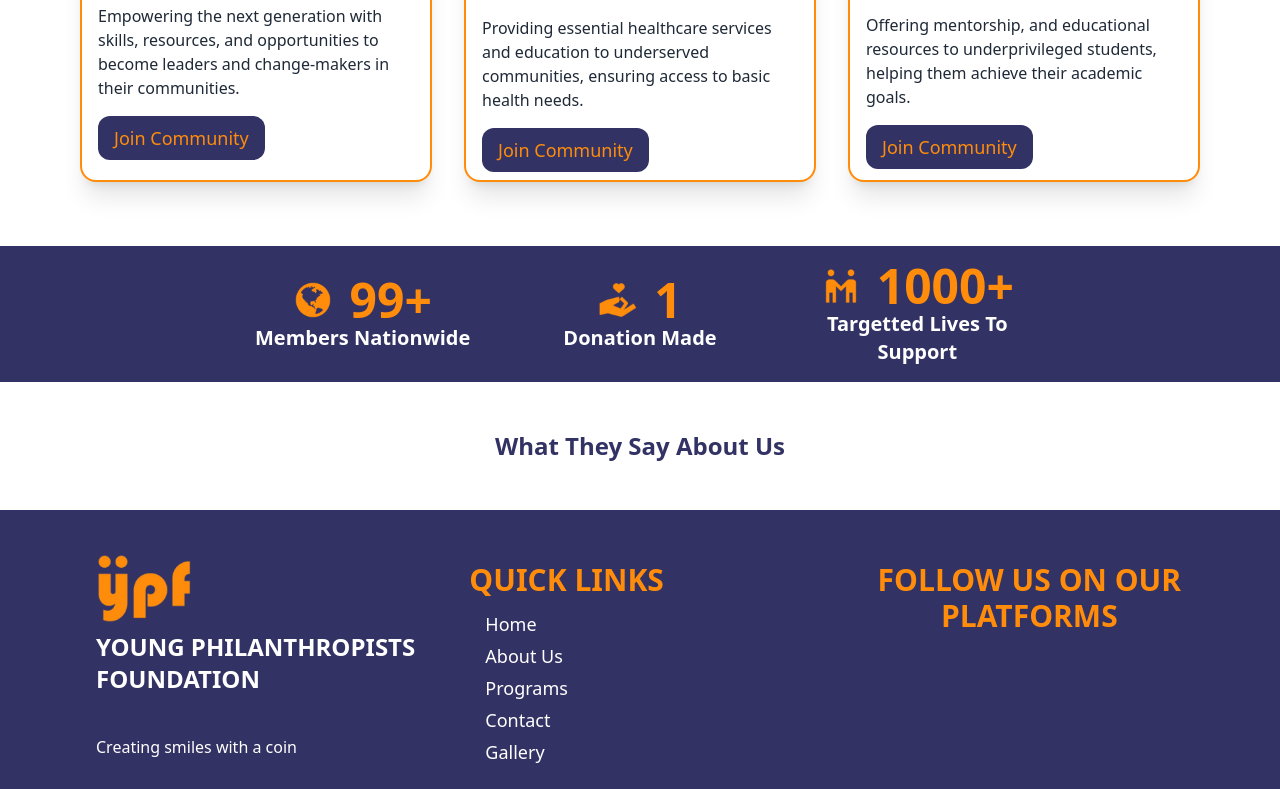
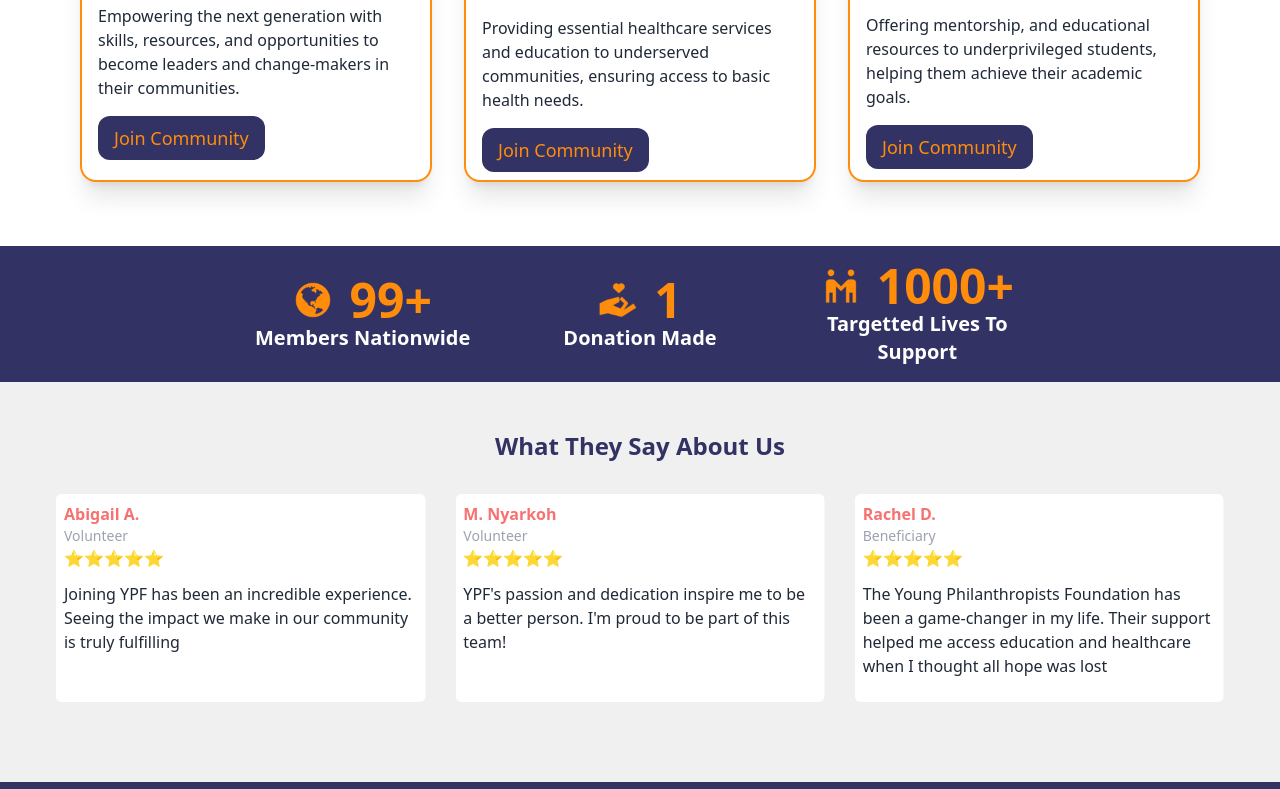
Before and after one commit to lutheralien/YPF_ALIEN, a React (Vite) app: page / in a window 1280 px wide. Shown: the part 2008-2797 px from the top of the page. Built offline with nearby package versions, Linux system fonts and the light colour scheme.

Commit message:
Added swiper js

```diff
--- a/package.json
+++ b/package.json
@@ -13,7 +13,8 @@
     "react": "^18.3.1",
     "react-dom": "^18.3.1",
     "react-icons": "^5.3.0",
-    "react-router-dom": "^6.26.2"
+    "react-router-dom": "^6.26.2",
+    "swiper": "^11.1.14"
   },
   "devDependencies": {
     "@eslint/js": "^9.9.0",
--- a/src/components/Footer.jsx
+++ b/src/components/Footer.jsx
@@ -1,10 +1,17 @@
 import React from 'react'
 import Logo from '../assets/logo.png'
+import { MdOutlineKeyboardArrowRight } from 'react-icons/md'
+import { AiFillTikTok } from 'react-icons/ai'
+import { FaLinkedin } from 'react-icons/fa6'
+import { BsTwitterX } from 'react-icons/bs'
+import { IoLogoWhatsapp, IoLogoYoutube } from 'react-icons/io'
+import { FaInstagramSquare } from 'react-icons/fa'
+import { Link } from 'react-router-dom'
 
 const Footer = () => {
   return (
     <div className='bg-purple w-[100%] px-8 md:px-12 lg:px-20'>
-        <div className='grid grid-cols-2 md:grid-cols-3  gap-12 py-10'>
+        <div className='grid grid-cols-2 lg:grid-cols-3  gap-12 py-10'>
             <div className='flex flex-col gap-10 '>
                 <div className='flex flex-col gap-1'>
                     <img src={Logo} alt="" className='md:w-32 w-24'/>
@@ -15,15 +22,24 @@ const Footer = () => {
             <div>
                 <h1 className='text-orange font-semibold text-xl md:text-3xl mt-3'>QUICK LINKS</h1>
                 <ul className='pl-4 text-white my-3 flex flex-col gap-1 md:text-lg'>
-                    <li>Home</li>
-                    <li>About Us</li>
-                    <li>Programs</li>
-                    <li>Contact</li>
-                    <li>Gallery</li>
+                    <Link to='/'><li className='flex gap-2 items-center'><MdOutlineKeyboardArrowRight /> Home</li></Link>
+                    <Link to='/about'><li className='flex gap-2 items-center'><MdOutlineKeyboardArrowRight /> About Us</li></Link>
+                    <Link to='/program'><li className='flex gap-2 items-center'><MdOutlineKeyboardArrowRight /> Programs</li></Link>
+                    <Link to='/contact'><li className='flex gap-2 items-center'><MdOutlineKeyboardArrowRight /> Contact Us</li></Link>
+                    <Link to='/'><li className='flex gap-2 items-center'><MdOutlineKeyboardArrowRight /> Donate</li></Link>
+
                 </ul>
             </div>
-            <div>
-                <h1 className='text-orange text-xl md:text-3xl font-semibold text-center mt-3 max-md:w-[80vw]'>FOLLOW US ON OUR PLATFORMS</h1>
+            <div className='w-full flex flex-col gap-4 max-lg:w-[80vw]'>
+                <h1 className='text-orange text-xl md:text-3xl font-semibold text-center mt-3'>FOLLOW US ON OUR PLATFORMS</h1>
+                <div className='grid grid-cols-4 md:grid-cols-6 lg:grid-cols-3 text-5xl gap-4 md:place-items-center mx-auto md:mx-16 text-white text-center'>
+                    <a href="https://www.tiktok.com/@our_ypf?_t=8ponWxaObig&_r=1" target="_blank" rel="noopener noreferrer"><AiFillTikTok /></a>
+                    <a href="https://www.linkedin.com/company/young-philantropists-foundation/?viewAsMember=true" target="_blank" rel="noopener noreferrer"><FaLinkedin /></a>
+                    <a href="https://x.com/our_ypf?s=11" target="_blank" rel="noopener noreferrer"><BsTwitterX /></a>
+                    <a href="https://youtube.com/@ourypf?si=WgS_SiiQCW9MZxVI" target="_blank" rel="noopener noreferrer"><IoLogoYoutube /></a>
+                    <a href="https://chat.whatsapp.com/FPj0wE9G9Zw1LtdRAU1NCU " target="_blank" rel="noopener noreferrer"><IoLogoWhatsapp /></a>
+                    <a href="https://www.instagram.com/our_ypf?igsh=aTZuN3Y0NHluNmdl&utm_source=qr" target="_blank" rel="noopener noreferrer"><FaInstagramSquare /></a>
+                </div>
             </div>
         </div>
         <div className='w-full h-0.5 bg-orange'/>
--- a/src/pages/Home.jsx
+++ b/src/pages/Home.jsx
@@ -11,6 +11,47 @@ import Img2 from '../assets/home-img2.png'
 import Img3 from '../assets/home-img3.png'
 import Banner from '../components/Banner'
 import Footer from '../components/Footer'
+import { Navigation, Pagination, Scrollbar, A11y, Autoplay } from 'swiper/modules'
+import { Swiper, SwiperSlide } from 'swiper/react';
+import 'swiper/css';
+import 'swiper/css/navigation';
+import 'swiper/css/pagination';
+import 'swiper/css/scrollbar';
+import { Link } from 'react-router-dom'
+
+
+const TestimonialData = [
+  {
+    text: "I was struggling to feed my family after losing my job, but YPF's food drive gave us a second chance. Thank you for caring!",
+    name: "Joseph Broni",
+    position: "Beneficiary"
+  },
+  {
+    text: "Joining YPF has been an incredible experience. Seeing the impact we make in our community is truly fulfilling",
+    name: "Abigail A.",
+    position: "Volunteer"
+  },
+  {
+    text: "YPF's passion and dedication inspire me to be a better person. I'm proud to be part of this team!",
+    name: "M. Nyarkoh",
+    position: "Volunteer"
+  },
+  {
+    text: "The Young Philanthropists Foundation has been a game-changer in my life. Their support helped me access education and healthcare when I thought all hope was lost",
+    name: "Rachel D.",
+    position: "Beneficiary"
+  },
+  {
+    text: "YPF is more than just a foundation – it's a movement of young people driven by compassion and empathy.",
+    name: "Paa Kwesi, President",
+    position: "Founder"
+  },
+  {
+    text: "YPF is more than just a foundation – it's a movement of young people driven by compassion and empathy.I was hesitant to try online health coaching but Blugle's platform is so convenient and use friendly.",
+    name: "Gabby, YPF Software Developer",
+    position: "Member"
+  }
+]
 
 
 const notes = [
@@ -67,8 +108,10 @@ const Home = () => {
                 <h1 className='text-4xl md:text-5xl lg:text-6xl font-semibold leading-[1.2]'>Empowering <span className='text-orange'>Youth</span> to Help the <span className='text-orange'>Needy</span></h1>
                 <p className='md:text-2xl text-xl px-10'>Join us in making a great difference in our society today</p>
                 <div className='flex items-center gap-12 justify-center py-3'>
-                    <button className='bg-orange text-white rounded-3xl py-1 px-5 md:py-2 md:px-10 md:text-2xl font-normal'>Donate Now</button>
-                    <button className='bg-white border-2 border-orange text-orange rounded-3xl py-1 px-5 md:py-2 md:px-10 md:text-2xl font-normal'>Read More</button>
+                    <button className='hover:bg-white border-2 hover:border-orange hover:text-orange duration-300 hover:scale-105 ease-linear border-orange bg-orange text-white rounded-3xl py-1 px-5 md:py-2 md:px-10 md:text-2xl font-normal'>Donate Now</button>
+                    <Link to='/about'>
+                        <button className='bg-white border-2 border-orange text-orange rounded-3xl py-1 px-5 md:py-2 md:px-10 md:text-2xl font-normal hover:bg-orange hover:text-white hover:scale-105 duration-300 ease-linear'>Read More</button>
+                    </Link>
                 </div>
             </div>
             <img src={Hero} alt="" className='filter grayscale h-full w-full bg-cover'/>
@@ -100,14 +143,18 @@ const Home = () => {
                 </div>
                 <p className='my-6 text-orange italic'>Let’s create smiles with a coin...</p>
                 <div className='flex items-center gap-12'>
-                    <button className='md:py-3 md:px-16 py-2 px-2 bg-orange text-white text-xl flex gap-3 items-center'>
+                    <Link to='/about'>
+                        <button className='md:py-3 md:px-16 py-2 px-2 bg-orange text-white text-xl flex gap-3 items-center hover:scale-75 duration-300 ease-linear'>
                             <FaArrowLeftLong />
                             <p>Our Mission</p>
                         </button>
-                    <button className='md:py-3 md:px-16 py-2 px-2 bg-purple text-white text-xl flex gap-3 items-center'>
+                    </Link>
+                    <Link to='/about'>
+                        <button className='md:py-3 md:px-16 py-2 px-2 bg-purple text-white text-xl flex gap-3 items-center hover:scale-75 duration-300 ease-linear'>
                             <FaArrowLeftLong />
                             <p>Our Vision</p>
                         </button>
+                    </Link>
                 </div>
             </div>
         </div>
@@ -137,13 +184,57 @@ const Home = () => {
         <div className=''>
             <Banner />
         </div>
-        <div className='bg-white py-12'>
+        <div className='bg-[#F0F0F0] py-12'>
             <h1 className='text-center text-2xl m:text-4xl font-semibold text-purple'>What They Say About Us</h1>
-            <div>
-
+        <div className='my-4 py-4 md:px-4'>
+            <Swiper
+                modules={[Navigation, Pagination, Scrollbar, A11y, Autoplay]}
+                spaceBetween={30}
+                slidesPerView={3}
+                autoplay={{ delay: 900, disableOnInteraction: false }}
+                loop={true}
+                onSwiper={(swiper) => console.log(swiper)}
+                onSlideChange={() => console.log('slide change')}
+                className='md:mx-10 mx-5'
+                breakpoints={{
+                    320: {
+                    slidesPerView: 1,
+                    spaceBetween: 15,
+                    },
+                    640: {
+                    slidesPerView: 2,
+                    spaceBetween: 20,
+                    },
+                    1024: {
+                    slidesPerView: 3,
+                    spaceBetween: 30,
+                    },
+                }}
+                >
+                {
+                    TestimonialData.map((item, id) => {
+                    return (
+                        <SwiperSlide key={id} className='bg-white h-52 p-2 rounded-md'>
+                        <div className='flex flex-col gap-3'>
+                            <div className='flex items-center'>
+                                <img src="" alt="" />
+                                <div className='flex flex-col'>
+                                    <p className='text-red-400 font-semibold'>{item.name}</p>
+                                    <p className='text-gray-400 text-sm'>{item.position}</p>
+                                    <p>⭐⭐⭐⭐⭐</p>
                                 </div>
                             </div>
-
+                            <div>
+                                <p>{item.text}</p>
+                            </div>
+                        </div>
+                        </SwiperSlide>
+                    )
+                    })
+                }
+                </Swiper>
+                </div>
+            </div>
         <Footer />
     </div>
   )
```
Also changed, not shown: src/pages/About.jsx (+49 -9 lines), src/pages/Contact.jsx (+5 -5 lines), 2 other files (tests, documents, lock files or other folders). Lines whose indentation alone changed are shown as unchanged.
